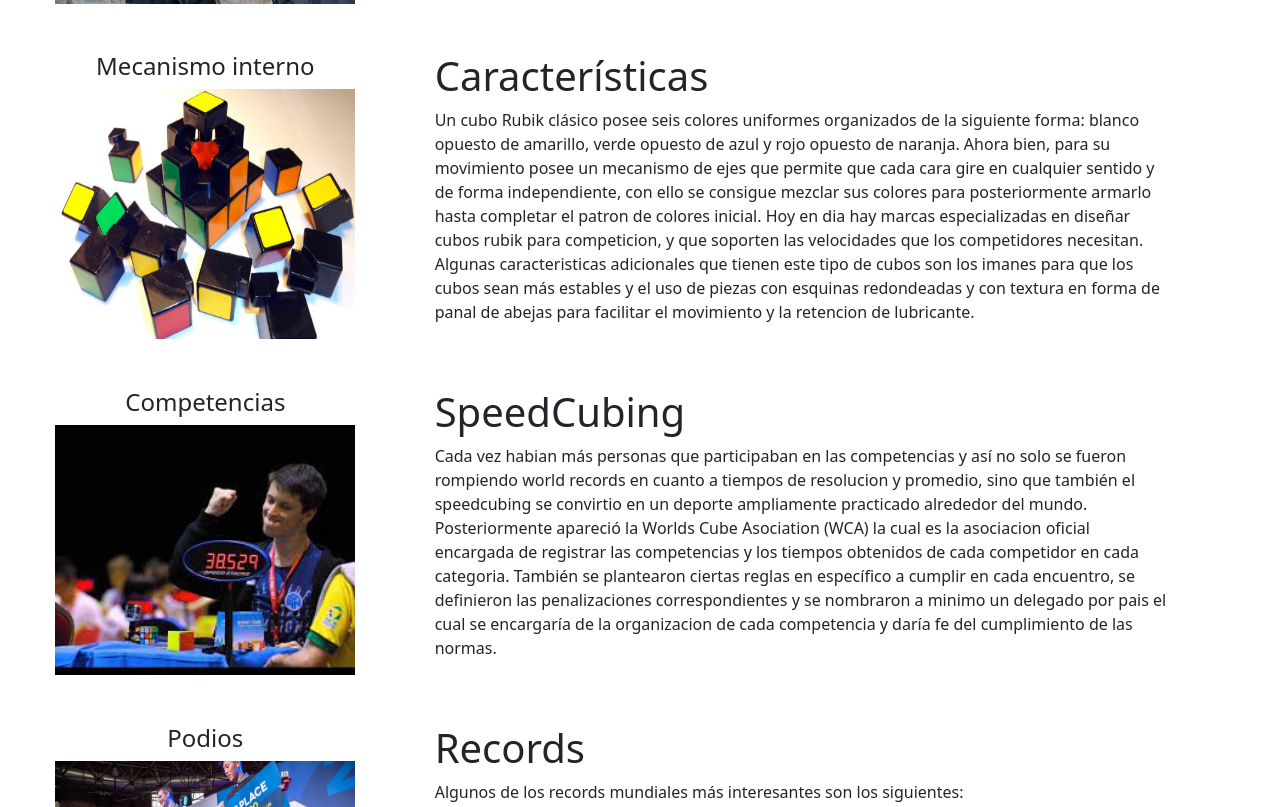
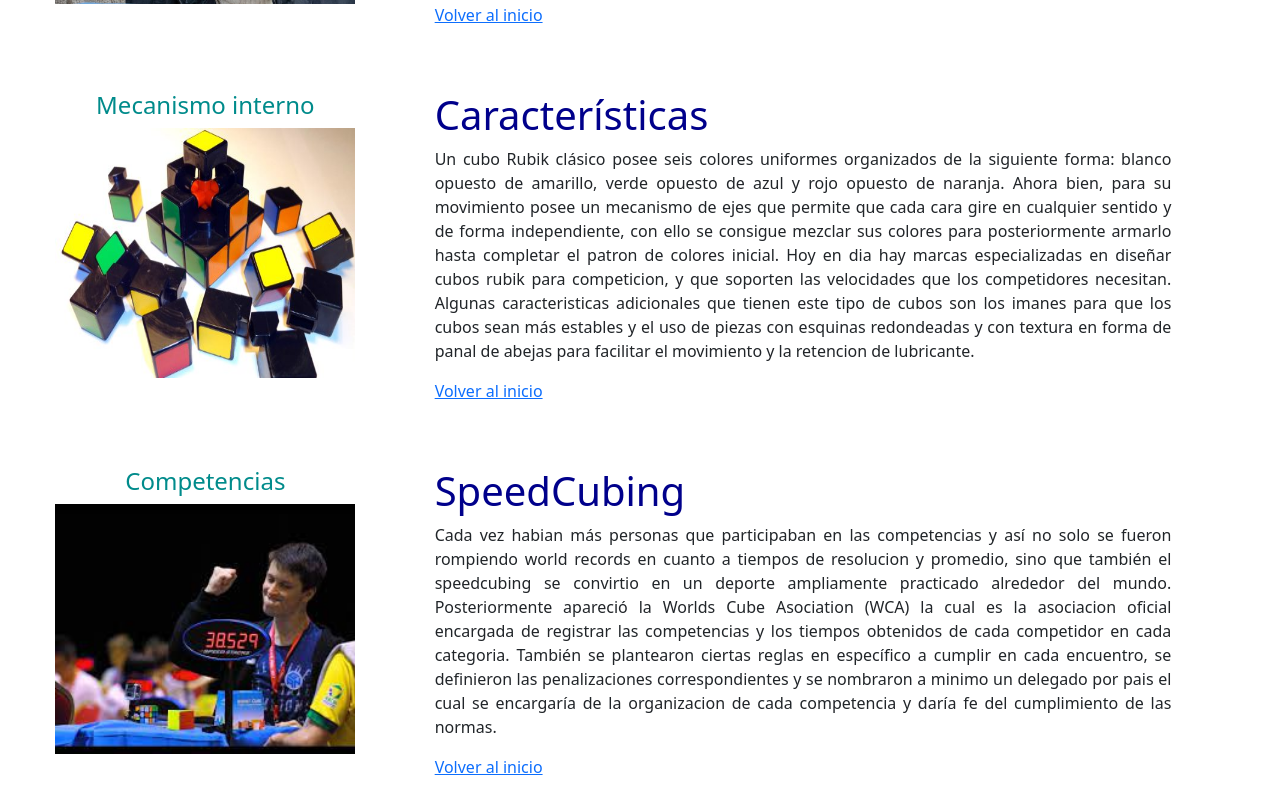
Before and after one commit to sarabemora/Taller_HTML_CSS_BootStrap, a plain HTML site: page Taller_HTML/index.html in a window 1280 px wide. Shown: the part 526-1333 px from the top of the page. Drawn offline with nearby package versions, Linux system fonts and the light colour scheme; a script that the page names is missing.

Commit message:
fin pagina web

```diff
--- a/Taller_HTML/index.html
+++ b/Taller_HTML/index.html
@@ -5,7 +5,7 @@
     <meta http-equiv='X-UA-Compatible' content='IE=edge'>
     <title>Cubo Rubik</title>
     <meta name='viewport' content='width=device-width, initial-scale=1'>
-    <link rel='stylesheet' type='text/css' media='screen' href='main.css'>
+    <link rel='stylesheet' href='./stylesheet.css'>
     <script src='main.js'></script>
     <link href="https://cdn.jsdelivr.net/npm/bootstrap@5.3.2/dist/css/bootstrap.min.css" rel="stylesheet" integrity="sha384-T3c6CoIi6uLrA9TneNEoa7RxnatzjcDSCmG1MXxSR1GAsXEV/Dwwykc2MPK8M2HN" crossorigin="anonymous">
 </head>
@@ -15,7 +15,7 @@
 
             <div class="containter-fluid">
 
-                <a class="navbar-brand" href="#">Menu</a>
+                <a class="navbar-brand" href="#" id="inicio">Menu</a>
                 <button class="navbar-toggler" type="button" data-bs-toggle="collapse" data-bs-target="#MenuNavegacion">
                     <span class="navbar-toggler-icon"></span>
                 </button>
@@ -60,7 +60,7 @@
     <div class="row">
 
         <div class="col-12 col-md-4 text-center">
-            <h4>Erno Rubik</h4>
+            <h4 id="h4">Erno Rubik</h4>
             <img src="./img/erno.jpg" width="300" height="300">
 
         </div>
@@ -76,6 +76,9 @@
                 Con el paso del tiempo aprecieron personas que sabian cómo resolverlo y que cada vez lo hacian en menos tiempo así que aparecieron las competencias y no solo
                 del cubo rubik (3x3) sino tambien de otro tipo de cubos que se fueron creando como 2x2, 4x4, 5x5, pyraminx, megaminx, entre otros.
             </p>
+            <p>
+                <a href="#inicio">Volver al inicio</a>
+            </p>
         </div>
 
     </div>
@@ -85,7 +88,7 @@
     <div class="row">
 
         <div class="col-12 col-md-4 text-center">
-            <h4>Mecanismo interno</h4>
+            <h4 id="h4">Mecanismo interno</h4>
             <img src="./img/mecanismo-cubo.jpg" width="300" height="250">
 
 
@@ -100,6 +103,9 @@
                 Algunas caracteristicas adicionales que tienen este tipo de cubos son los imanes para que los cubos sean más estables y el uso de piezas
                 con esquinas redondeadas y con textura en forma de panal de abejas para facilitar el movimiento y la retencion de lubricante.
             </p>
+            <p>
+                <a href="#inicio">Volver al inicio</a>
+            </p>
         </div>
     </div>
 
@@ -108,7 +114,7 @@
     <div class="row">
 
         <div class="col-12 col-md-4 text-center">
-            <h4>Competencias</h4>
+            <h4 id="h4">Competencias</h4>
             <img src="./img/competencia.jpg" width="300" height="250">
 
 
@@ -123,6 +129,9 @@
                 ciertas reglas en específico a cumplir en cada encuentro, se definieron las penalizaciones correspondientes y se nombraron a minimo un delegado por pais el cual
                 se encargaría de la organizacion de cada competencia y daría fe del cumplimiento de las normas.
             </p>
+            <p>
+                <a href="#inicio">Volver al inicio</a>
+            </p>
 
         </div>
     </div>
@@ -132,7 +141,7 @@
     <div class="row">
 
         <div class="col-12 col-md-4 text-center">
-            <h4>Podios</h4>
+            <h4 id="h4">Podios</h4>
             <img src="./img/records.jpg" width="300" height="230">
 
 
@@ -172,6 +181,9 @@
                     </ol>
                 </div>
             </div>
+            <p>
+                <a href="#inicio">Volver al inicio</a>
+            </p>
 
         </div>
     </div>
@@ -207,6 +219,10 @@
             </div>
 
         </form>
+        <br/>
+        <p class="text-center">
+            <a href="#inicio">Volver al inicio</a>
+        </p>
     </div>
 
     <script src="https://cdn.jsdelivr.net/npm/bootstrap@5.3.2/dist/js/bootstrap.bundle.min.js" integrity="sha384-C6RzsynM9kWDrMNeT87bh95OGNyZPhcTNXj1NW7RuBCsyN/o0jlpcV8Qyq46cDfL" crossorigin="anonymous"></script>
--- a/Taller_HTML/main.css
+++ /dev/null
@@ -1,3 +0,0 @@
-h1 {
-    color:blue;
-}
--- /dev/null
+++ b/Taller_HTML/stylesheet.css
@@ -0,0 +1,15 @@
+body{
+    font-family: Arial, Helvetica, sans-serif;
+}
+
+#historia, #caracteristicas, #speedcubing, #records, #formulario {
+    color: #00008B;
+}
+
+p {
+    text-align: justify;
+}
+
+#h4{
+    color: #008B8B;
+}
```
